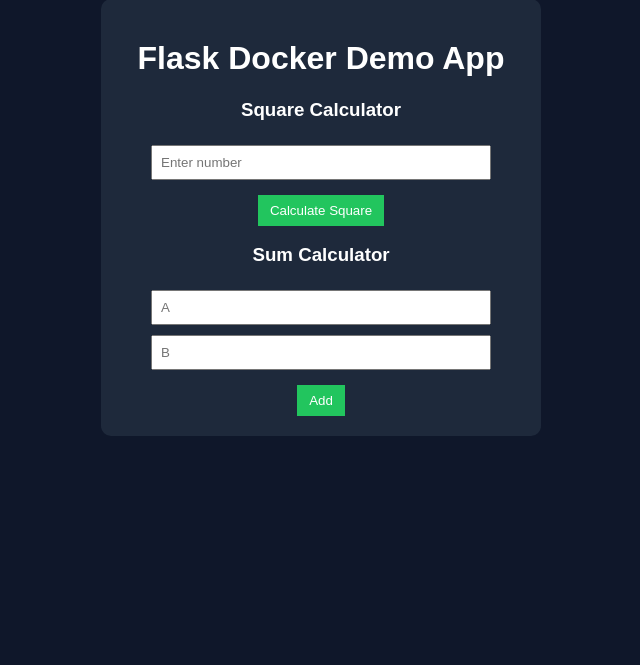
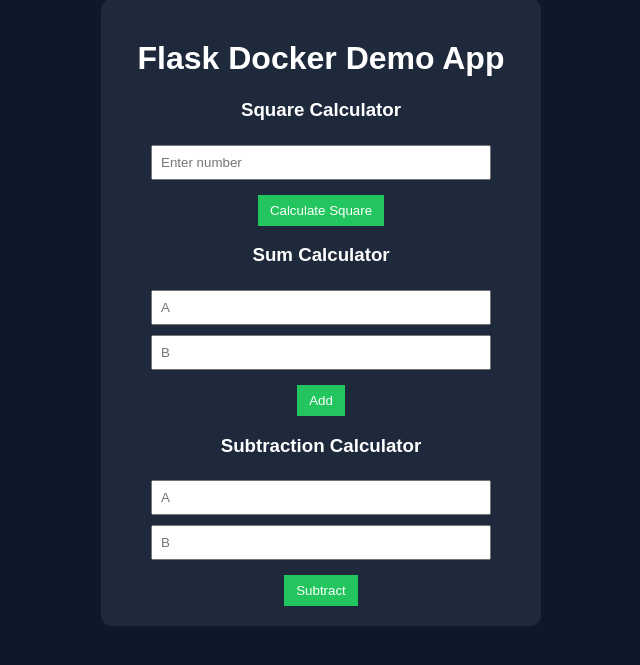
Before and after one commit to AdityaMMantri/Docker-Demo, a Flask app: page / in a window 1280 px wide. Shown: the part 81-746 px from the top of the page, without its empty margins (319-959 px from the left). Run offline with Flask 3, Linux system fonts and the light colour scheme.

Commit message:
Add forms for square, sum, and subtraction calculations

```diff
--- a/templates/index.html
+++ b/templates/index.html
@@ -9,12 +9,14 @@
 <div class="container">
     <h1>Flask Docker Demo App</h1>
 
+    <!-- Square -->
     <form method="POST">
         <h3>Square Calculator</h3>
         <input type="number" name="number" placeholder="Enter number">
         <button name="action" value="square">Calculate Square</button>
     </form>
 
+    <!-- Addition -->
     <form method="POST">
         <h3>Sum Calculator</h3>
         <input type="number" name="a" placeholder="A">
@@ -22,9 +24,18 @@
         <button name="action" value="sum">Add</button>
     </form>
 
+    <!-- Subtraction -->
+    <form method="POST">
+        <h3>Subtraction Calculator</h3>
+        <input type="number" name="a" placeholder="A">
+        <input type="number" name="b" placeholder="B">
+        <button name="action" value="subtract">Subtract</button>
+    </form>
+
     {% if result %}
         <div class="result">{{ result }}</div>
     {% endif %}
+
 </div>
 
 </body>
```
